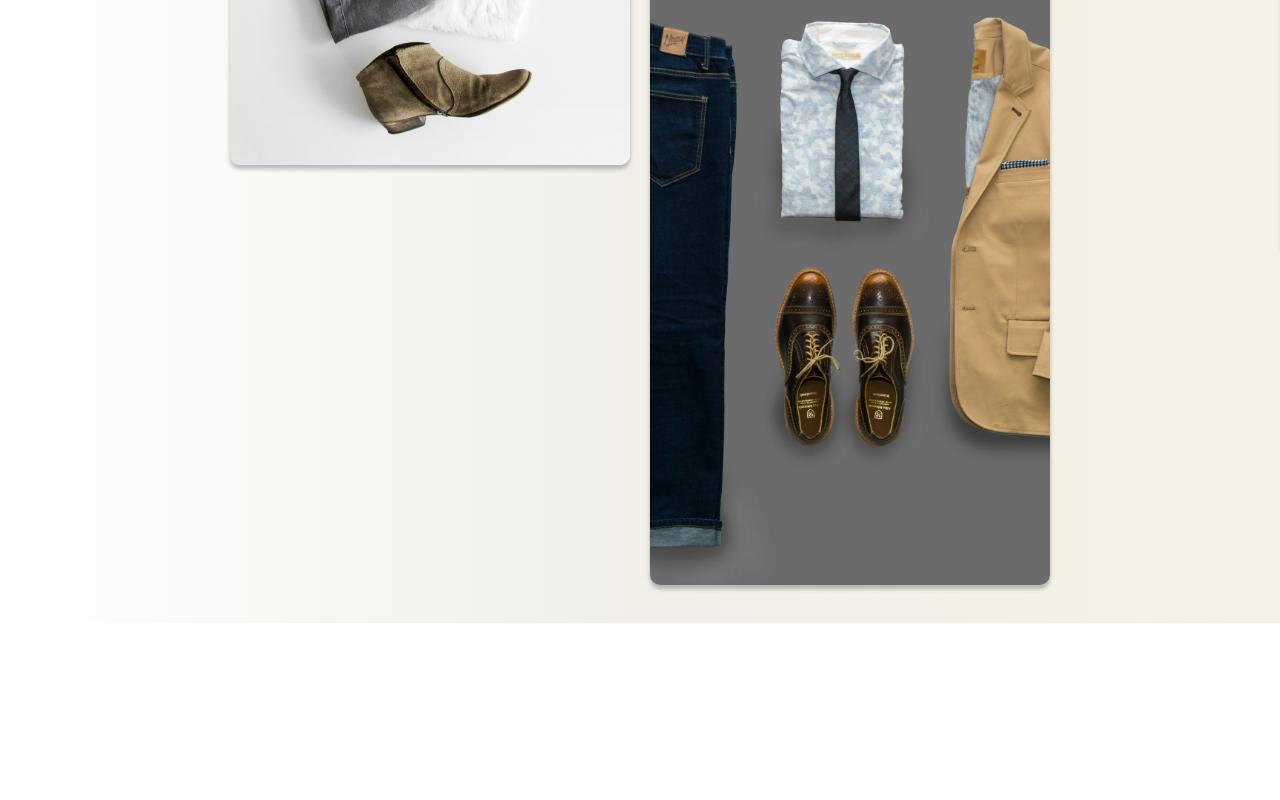
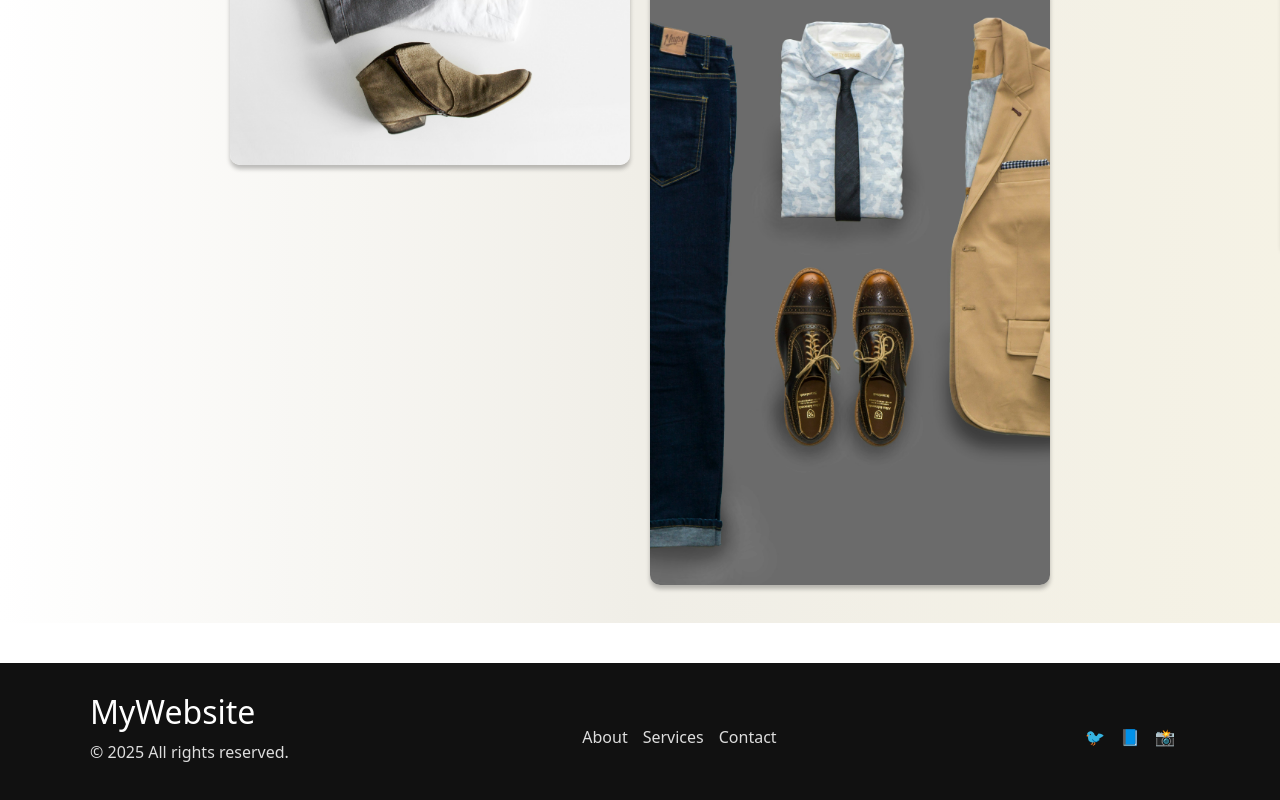
Before and after one commit to ItsJady-Taken/shopping-cart, a React (Vite) app: page /home in a window 1280 px wide. Shown: the part 549-1349 px from the top of the page. Before the commit the page ends 1172 px from the top, so only its background shows below. Built offline with nearby package versions, Linux system fonts and the light colour scheme.

Commit message:
Create a footer component and include it in the main App component.

```diff
--- a/src/App.jsx
+++ b/src/App.jsx
@@ -5,6 +5,7 @@ import "./App.css";
 import "bootstrap/dist/css/bootstrap.min.css";
 
 import Nav from "./components/Nav";
+import Footer from "./components/Footer";
 
 const AppContext = createContext();
 
@@ -32,6 +33,7 @@ function App() {
       <AppProvider>
         <Nav />
         <Outlet />
+        <Footer />
       </AppProvider>
     </>
   );
--- a/src/components/Footer.jsx
+++ b/src/components/Footer.jsx
@@ -1,7 +1,26 @@
+import "../styles/footer.css";
+
 function Footer() {
   return (
-    <footer>
-      <p>Footer</p>
+    <footer className="footer">
+      <div className="footer-container">
+        <div className="footer-left">
+          <h2>MyWebsite</h2>
+          <p>© {new Date().getFullYear()} All rights reserved.</p>
+        </div>
+
+        <div className="footer-links">
+          <a href="/about">About</a>
+          <a href="/services">Services</a>
+          <a href="/contact">Contact</a>
+        </div>
+
+        <div className="footer-socials">
+          <a href="https://twitter.com">🐦</a>
+          <a href="https://facebook.com">📘</a>
+          <a href="https://instagram.com">📸</a>
+        </div>
+      </div>
     </footer>
   );
 }
--- /dev/null
+++ b/src/styles/footer.css
@@ -0,0 +1,33 @@
+.footer {
+  background: #111;
+  color: #ddd;
+  padding: 30px 20px;
+  margin-top: 40px;
+}
+
+.footer-container {
+  display: flex;
+  justify-content: space-between;
+  align-items: center;
+  max-width: 1100px;
+  margin: 0 auto;
+  flex-wrap: wrap;
+}
+
+.footer-left h2 {
+  color: #fff;
+  margin-bottom: 8px;
+}
+
+.footer-links a,
+.footer-socials a {
+  color: #ddd;
+  margin-right: 15px;
+  text-decoration: none;
+  transition: color 0.3s;
+}
+
+.footer-links a:hover,
+.footer-socials a:hover {
+  color: #1e90ff; /* nice blue hover */
+}
```
